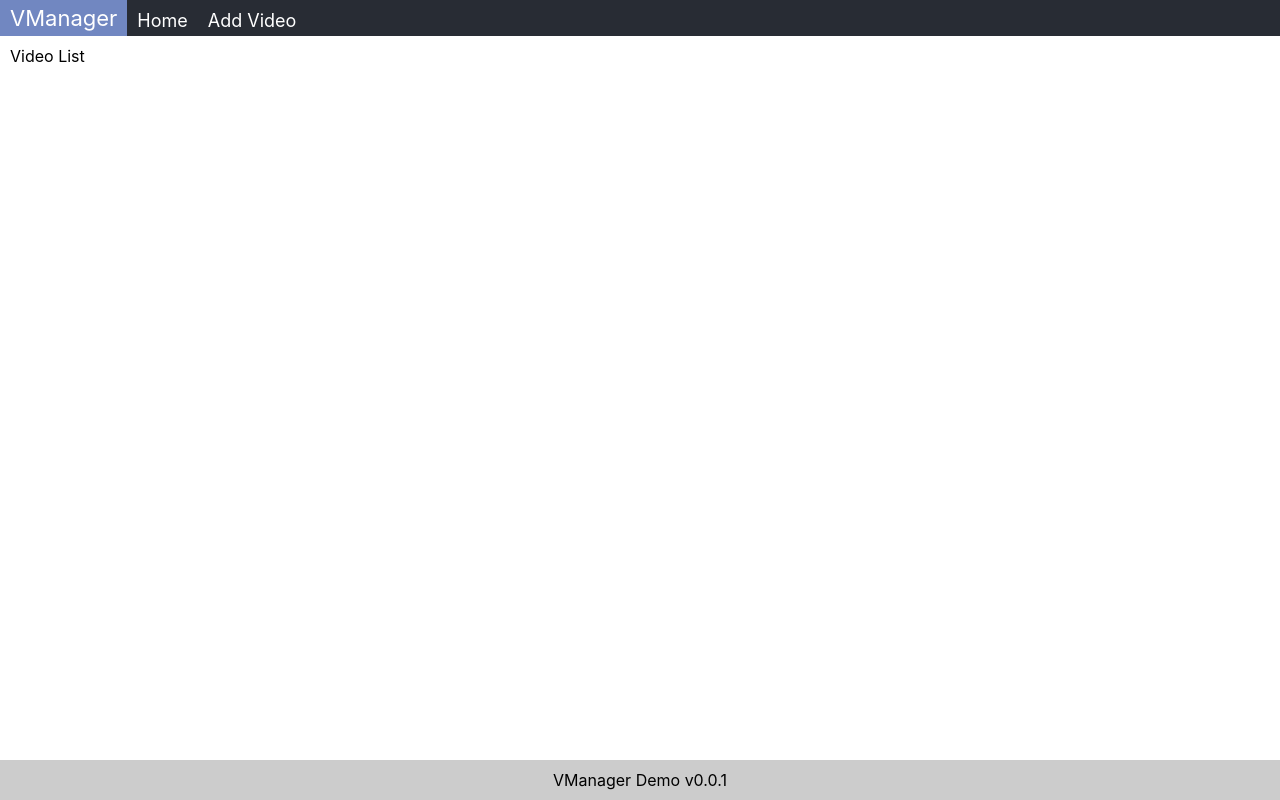
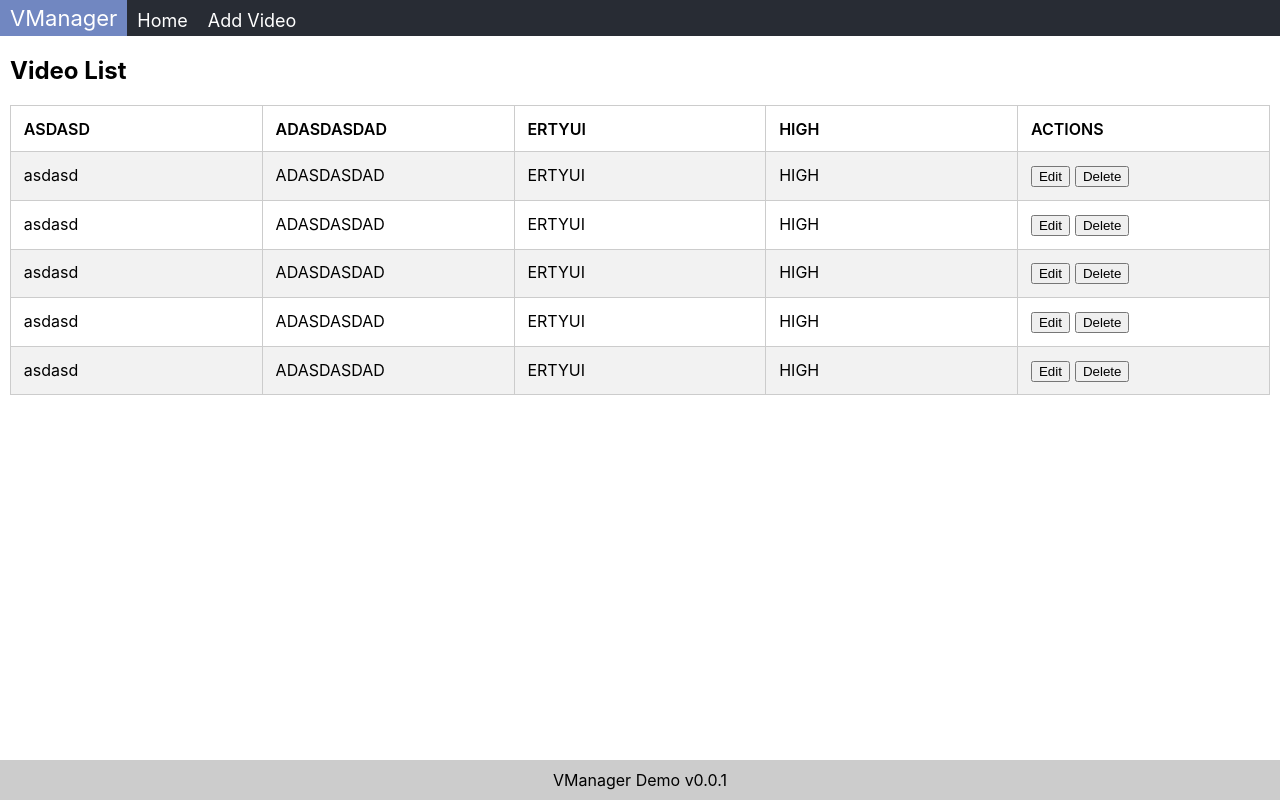
Before and after one commit to NakulShinde/video-manager, a React (Create React App) app: page / in a window 1280 px wide. Built offline with nearby package versions, Linux system fonts and the light colour scheme.

Commit message:
Video list page component separation & showing list with static data
- Added CSS for list
- Created Custom button component
- Shared css variables in common styles files

```diff
--- a/src/Components/Buttons/Buttons.js
+++ b/src/Components/Buttons/Buttons.js
@@ -0,0 +1,7 @@
+import React from 'react'
+
+export const CustomButton = (props) => {
+    return <button>
+        {props.text}
+    </button>
+}
--- a/src/Components/VideoList/VideoList.js
+++ b/src/Components/VideoList/VideoList.js
@@ -0,0 +1,22 @@
+import React from 'react'
+
+import VideoRow from './VideoRow/VideoRow'
+import VideoHeader from './VideoListHeader/VideoListHeader'
+
+import css_styles from './VideoList.module.scss'
+
+const VideoList = (props) => {
+
+    return <div className={css_styles.video__list}>
+
+        <h2>Video List</h2>
+        <VideoHeader {...props.task}></VideoHeader>
+        <VideoRow {...props.task}></VideoRow>
+        <VideoRow {...props.task}></VideoRow>
+        <VideoRow {...props.task}></VideoRow>
+        <VideoRow {...props.task}></VideoRow>
+        <VideoRow {...props.task}></VideoRow>
+    </div>
+}
+
+export default VideoList;
--- /dev/null
+++ b/src/Components/VideoList/VideoList.module.scss
@@ -0,0 +1,39 @@
+@import './../../Styles/sharedVariables';
+:local {
+    .video__list {
+
+        .listRow {
+            display: flex;
+            justify-content: space-around;
+            border: $border-style;
+            border-top: none;
+            &:nth-child(odd){
+                background-color: $background-color-shade-3;
+            }
+            &.listHeader {
+                text-transform: uppercase;
+                font-weight: 600;
+                border: $border-style;
+            }
+            &:hover {
+                background-color: $grid-row-over;
+                cursor: pointer;
+            }
+        }
+        .listCol {
+            flex: 1 1;
+            display: flex;
+            justify-content: start;
+            border-top: none;
+            padding: 0.8em;
+            border-right: $border-style;
+            &.listAction {
+                display: inline;
+                border-right: none;
+                button{
+                    margin-right: 5px;
+                }
+            }
+        }
+    }
+}
--- /dev/null
+++ b/src/Components/VideoList/VideoListHeader/VideoListHeader.js
@@ -0,0 +1,17 @@
+import React from 'react'
+
+import css_styles from './../VideoList.module.scss'
+
+const VideoHeader = (props) => {
+
+    return <div className={[css_styles.listRow, css_styles.listHeader].join(' ')}>
+        <div data-label={props.title} className={css_styles.listCol}>{props.title}</div>
+        <div data-label={props.description} className={css_styles.listCol}>{props.description}</div>
+        <div data-label={props.status} className={css_styles.listCol}>{props.status}</div>
+        <div data-label={props.priority} className={css_styles.listCol}>{props.priority}</div>
+        <div
+            data-label={props.actions}
+            className={[css_styles.listCol, css_styles.listAction].join(' ')}>Actions</div>
+    </div>
+}
+export default VideoHeader
--- /dev/null
+++ b/src/Components/VideoList/VideoRow/VideoRow.js
@@ -0,0 +1,21 @@
+import React from 'react'
+
+import css_styles from './../VideoList.module.scss'
+import { CustomButton } from '../../Buttons/Buttons';
+
+const VideoRow = (props) => {
+
+    return <div className={css_styles.listRow}>
+        <div data-label={props.title} className={css_styles.listCol}>{props.title}</div>
+        <div data-label={props.description} className={css_styles.listCol}>{props.description}</div>
+        <div data-label={props.status} className={css_styles.listCol}>{props.status}</div>
+        <div data-label={props.priority} className={css_styles.listCol}>{props.priority}</div>
+        <div
+            data-label={props.actions}
+            className={[css_styles.listCol, css_styles.listAction].join(' ')}>
+            <CustomButton text='Edit'></CustomButton>
+            <CustomButton text='Delete'></CustomButton>
+        </div>
+    </div>
+}
+export default VideoRow
--- a/src/Containers/VideoListContainer/VideoListContainer.js
+++ b/src/Containers/VideoListContainer/VideoListContainer.js
@@ -1,7 +1,15 @@
 import React from 'react'
 
+import VideoList from './../../Components/VideoList/VideoList'
+
 export const VideoListContainer = (props) => {
-    return <div className="link">
-        Video List
-    </div>
+    const task = {
+        title: 'asdasd',
+        description: 'ADASDASDAD',
+        status: 'ERTYUI',
+        priority: 'HIGH',
+        actions: 'Actions'
+    };
+
+    return <VideoList task={task}></VideoList>
 }
--- /dev/null
+++ b/src/Styles/_sharedVariables.scss
@@ -0,0 +1,19 @@
+$color-black: #000000;
+$color-white: #FFFFFF;
+$color-red: #ff0000;
+
+$primary-color: #1789ec;
+$app-text-color: #5b6a76;
+
+$background: #eaf0f2;
+$background-color-shade-1:  #dddddd;
+$background-color-shade-2:  #cccccc;
+$background-color-shade-3:  #f2f2f2;
+
+$border-color: #cccccc;
+$border-style: 1px solid $border-color;
+
+$button-primary: #1789ec;
+$button-primary-over: #049fd9;
+
+$grid-row-over: #eaf0f2;
```
Also changed, not shown: src/Components/Video/Video.js (deleted).
